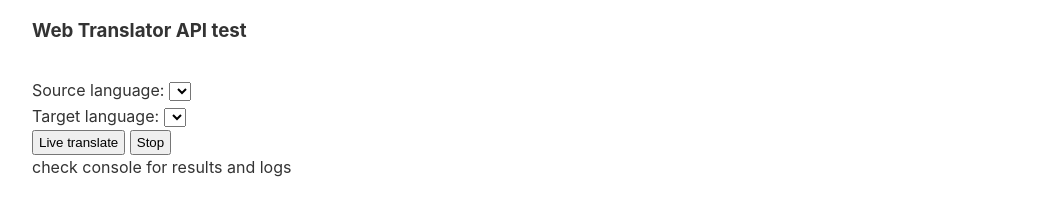
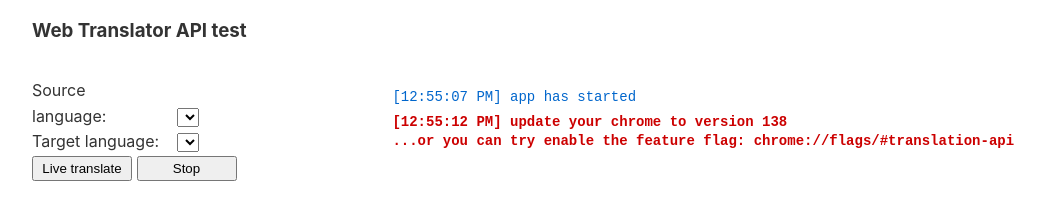
Before and after one commit to D-Sz/web-translator-api, a plain HTML site: page index.html in a window 1280 px wide. Both pictures are taken after a click on the button "Live translate". Shown: the whole page, without its empty margins (24-1069 px from the left). Drawn offline with Linux system fonts and the light colour scheme.

Commit message:
logger added

```diff
--- a/index.html
+++ b/index.html
@@ -17,20 +17,25 @@
       <h3>Web Translator API test</h3>
     </header>
 
+    <div class="container">
       <main>
         <div>
-        Source language:
+          <span class="label">Source language:</span>
           <select id="source-language" name="sourceLanguage"></select>
         </div>
         <div>
-        Target language:
+          <span class="label">Target language:</span>
           <select id="target-language" name="targetLanguage"></select>
         </div>
 
         <button id="live-translate">Live translate</button>
         <button id="stop">Stop</button>
-      <p>check console for results and logs</p>
+
       </main>
+      <aside>
+        <div id="logs"></div>
+      </aside>
+    </div>
 
     <script type="module" src="./js/main.mjs" defer></script>
   </body>
--- /dev/null
+++ b/js/logger.mjs
@@ -0,0 +1,23 @@
+const logsDiv = document.getElementById('logs');
+
+function appendLogMessage(type, ...messages) {
+    const logEntry = document.createElement('div');
+    logEntry.className = `log-entry log-${type}`;
+
+    const timestamp = new Date().toLocaleTimeString();
+    const messageText = messages.map(msg =>
+        typeof msg === 'object' ? JSON.stringify(msg, null, 2) : String(msg)
+    ).join(' ');
+
+    logEntry.innerHTML = `[${timestamp}] ${messageText}`;
+    logsDiv.appendChild(logEntry);
+    logsDiv.scrollTop = logsDiv.scrollHeight;
+
+    // Also log to console for debugging
+    console[type](...messages);
+}
+
+export const logger = {
+    info: (...messages) => appendLogMessage('info', ...messages),
+    error: (...messages) => appendLogMessage('error', ...messages)
+};
--- a/js/main.mjs
+++ b/js/main.mjs
@@ -1,4 +1,5 @@
 
+import { logger } from "./logger.mjs";
 import { recognize } from "./recognition.mjs";
 import { initializeTranslator } from "./translate.mjs";
 import { speak } from "./tts.mjs";
@@ -26,13 +27,14 @@
     const { translator } = refs;
 
     const translatedText = await translator.translate(text);
+    logger.info(translatedText);
     speak(translatedText, refs.targetLanguage);
   })
 
 };
 
 const startup = async () => {
-  console.log("app has started");
+  logger.info("app has started");
   document.getElementById("stop").addEventListener("click", stop);
   document.getElementById("live-translate").addEventListener("click", liveTranslate);
 
--- a/js/recognition.mjs
+++ b/js/recognition.mjs
@@ -1,10 +1,11 @@
 import { refs } from "./main.mjs";
+import { logger } from './logger.mjs';
 
 export const recognize = (onResult) => {
   refs.onRecognitionResult = onResult;
 
   if (!('webkitSpeechRecognition' in window)) {
-    console.error("speech recognition is not supported")
+    logger.error("speech recognition is not supported")
     return ;
   }
 
@@ -17,32 +18,32 @@
   recognition.onresult = (event) => {
     const lastResult = event.results[event.results.length - 1];
     const text = lastResult[0].transcript;
-    console.log('recognized: ',text);
+    logger.info('recognized: ', text);
     refs.onRecognitionResult?.(text);
   };
   recognition.onend = () => {
-    console.log("Recognition stopped");
+    logger.info("Recognition stopped");
   };
   recognition.onerror = (event) => {
-    console.error("Recognition error:", event.error);
+    logger.error("Recognition error:", event.error);
   };
   recognition.onspeechstart = () => {
-    console.log("Speech started");
+    logger.info("Speech started");
   };
   recognition.onspeechend = () => {
-    console.log("Speech ended");
+    logger.info("Speech ended");
   };
   recognition.onaudioend = () => {
-    console.log("Audio ended");
+    logger.info("Audio ended");
   };
   recognition.onaudiostart = () => {
-    console.log("Audio started");
+    logger.info("Audio started");
   };
   recognition.onsoundstart = () => {
-    console.log("Sound started");
+    logger.info("Sound started");
   };
   recognition.onsoundend = () => {
-    console.log("Sound ended");
+    logger.info("Sound ended");
   };
 
   recognition.start();
--- a/js/translate.mjs
+++ b/js/translate.mjs
@@ -1,16 +1,17 @@
+import { logger } from "./logger.mjs";
 import { refs } from "./main.mjs";
 
 async function getTranslator(languages) {
 
   if (!('Translator' in window)) {
-    console.error("update your chrome to version 138\n...or you can try enable the feature flag: chrome://flags/#translation-api")
+    logger.error("update your chrome to version 138\n...or you can try enable the feature flag: chrome://flags/#translation-api")
     return ;
   }
 
   const availability = await Translator.availability(languages);
 
   if (availability === "unavailable") {
-    console.log(
+    logger.info(
       `Translation not supported; try a different language combination.`
     );
     return ;
@@ -21,7 +22,7 @@
     ...languages,
     monitor(monitor) {
       monitor.addEventListener("downloadprogress", (e) => {
-        console.log(`Downloaded ${Math.floor(e.loaded * 100)}%`);
+        logger.info(`Downloaded ${Math.floor(e.loaded * 100)}%`);
       });
     },
   });
@@ -47,7 +48,7 @@
   const instance = await initializeTranslator();
 
   const translation = await instance.translate(text);
-  console.log(translation);
+  logger.info(translation);
 
   return translation;
 }
--- a/js/tts.mjs
+++ b/js/tts.mjs
@@ -1,8 +1,10 @@
 import { refs } from "./main.mjs";
+
+import { logger } from './logger.mjs';
 
 export function speak(text, lang) {
     if (!('SpeechSynthesisUtterance' in window)) {
-      console.error("speech synthesis is not supported")
+      logger.error("speech synthesis is not supported")
       return ;
     }
 
--- a/styles/main.css
+++ b/styles/main.css
@@ -25,11 +25,56 @@
 }
 
 /* Layout */
-header, main, footer {
+header, footer {
     width: 100%;
     max-width: var(--max-width);
     margin: 0 auto;
     padding: var(--spacing-unit);
+}
+
+/* Main content layout */
+.container {
+    display: flex;
+    gap: 20px;
+    align-items: flex-start;
+    width: 100%;
+    max-width: var(--max-width);
+    margin: 0 auto;
+    padding: var(--spacing-unit);
+    box-sizing: border-box;
+}
+
+main {
+    flex: 1;
+}
+
+aside {
+    width: 70%;
+    flex-shrink: 0;
+    max-height: 100%;
+    overflow-y: auto;
+}
+
+#logs {
+    font-family: monospace;
+    font-size: 14px;
+    line-height: 1.4;
+    padding: 10px;
+}
+
+.log-entry {
+    margin-bottom: 5px;
+    white-space: pre-wrap;
+    word-wrap: break-word;
+}
+
+.log-info {
+    color: #0066cc;
+}
+
+.log-error {
+    color: #cc0000;
+    font-weight: bold;
 }
 
 /* Navigation */
@@ -56,12 +101,6 @@
 }
 
 /* Utility classes */
-.container {
-    width: 100%;
-    max-width: var(--max-width);
-    margin: 0 auto;
-    padding: 0 var(--spacing-unit);
-}
 
 .text-center {
     text-align: center;
@@ -73,4 +112,11 @@
 
 button {
     padding: 3px 5px;
+    min-width: 100px;
 }
+
+.label {
+    display: inline-block;
+    width: 130px;
+    margin-right: 10px;
+}
```
Lines whose indentation alone changed are shown as unchanged.
